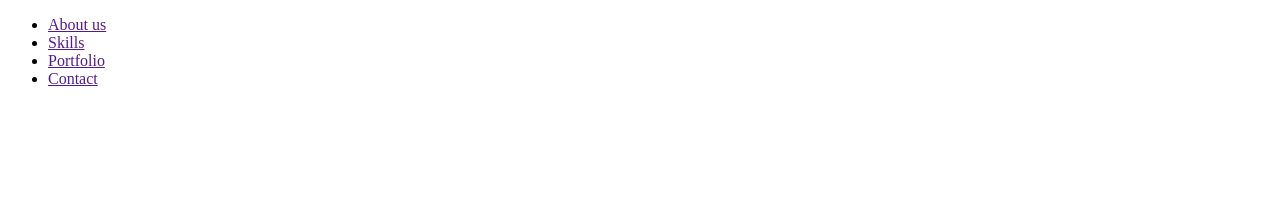
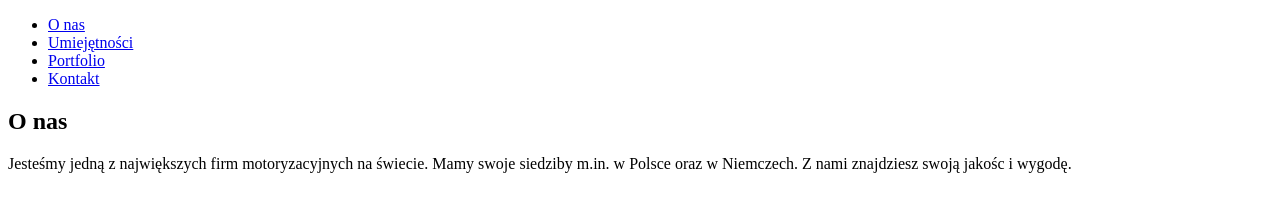
Before and after one commit to ulajeziorna20/prosta-strona-html, a plain HTML site: page index.html in a window 1280 px wide. Drawn offline with Linux system fonts and the light colour scheme.

Commit message:
navigation-correction;section-about-us

```diff
--- a/index.html
+++ b/index.html
@@ -10,12 +10,18 @@
 
     <nav class="main navigation">
         <ul class="menu-list">
-            <li><a href="">About us</a></li>
-            <li><a href="">Skills</a></li>
-            <li><a href="">Portfolio</a></li>
-            <li><a href="">Contact</a></li>
+            <li><a href="#About us">O nas</a></li>
+            <li><a href="#Skills">Umiejętności</a></li>
+            <li><a href="#Portfolio">Portfolio</a></li>
+            <li><a href="#Contact">Kontakt</a></li>
         </ul>
     </nav>
+
+    <section>
+        <h1>O nas</h1>
+        <p>Jesteśmy jedną z największych firm motoryzacyjnych na świecie. Mamy swoje siedziby m.in. w Polsce oraz w Niemczech. Z nami znajdziesz swoją jakośc i wygodę.</p>
+    </section>
+
 
 
 
```
